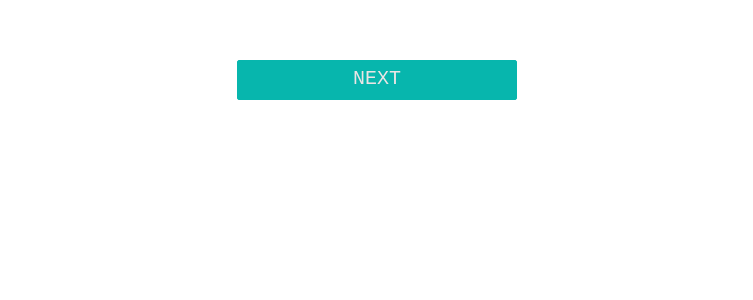
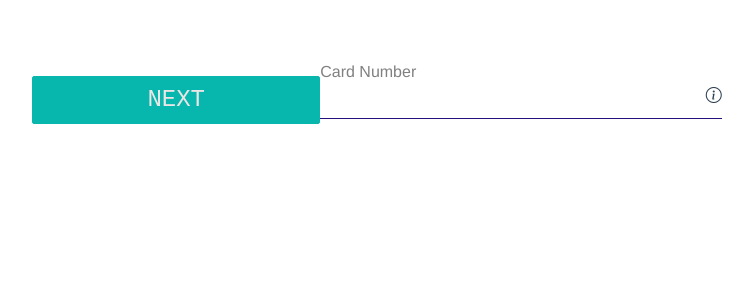
Before and after one commit to IngridCavalcantiGti/credit-card, a Vue app: page / in a window 1280 px wide. Shown: the top 300 px of the page, without its empty margins (263-1016 px from the left). Built offline with nearby package versions, Linux system fonts and the light colour scheme.

Commit message:
cria component input e ajusta button. Adiciona v-mask

```diff
--- a/src/App.vue
+++ b/src/App.vue
@@ -1,21 +1,27 @@
 <template>
   <Button label="NEXT" @onClick="clickNext" />
+  <Input label="Card Number" @input="InputValue" icon size="40" />
 </template>
 
 <script>
 import Button from "./components/Button.vue";
+import Input from "./components/Input.vue";
 
 export default {
   name: "App",
   components: {
     Button,
+    Input,
   },
 
   setup() {
     const clickNext = () => {
       alert("click");
     };
-    return { clickNext };
+    const InputValue = (value) => {
+      console.log(value);
+    };
+    return { clickNext, InputValue };
   },
 };
 </script>
@@ -29,4 +35,7 @@ export default {
   color: #2c3e50;
   margin-top: 60px;
 }
+/* body {
+  background-color: black !important;
+} */
 </style>
--- a/src/components/Button.vue
+++ b/src/components/Button.vue
@@ -18,11 +18,11 @@ export default {
   cursor: pointer;
   border: 1px solid #07b6ad;
   border-radius: 2px;
-  width: 28rem;
-  height: 4rem;
+  width: 18rem;
+  height: 3rem;
 }
 .label {
-  font-size: 2rem;
+  font-size: 1.5rem;
   display: flex;
   align-content: center;
   justify-content: center;
--- /dev/null
+++ b/src/components/Input.vue
@@ -0,0 +1,94 @@
+<template>
+  <label>
+    <span class="label d-block d-flex justify-content-between">
+      {{ label }}</span
+    >
+    <div class="input-group d-flex justify-content-end">
+      <input
+        class="input"
+        type="text"
+        :value="value"
+        @input="updateInput($event.target.value)"
+        :size="size"
+      />
+      <!-- <the-mask
+        mask="#XSAa"
+        value="12TgB"
+        type="text"
+        masked="true"
+        placeholder="test your mask here"
+      ></the-mask> -->
+      <i class="bi bi-info-circle position-absolute" v-if="icon"></i>
+    </div>
+  </label>
+</template>
+
+<script>
+// import { TheMask } from "vue-the-mask";
+// import { computed } from "vue";
+export default {
+  // components: { TheMask },
+  name: "Input",
+  props: {
+    label: {
+      type: String,
+      required: true,
+    },
+    icon: {
+      type: Boolean,
+      default: false,
+    },
+    size: {
+      type: String,
+      default: "20",
+    },
+  },
+
+  setup(props, { emit }) {
+    const updateInput = (value) => {
+      emit("input", value);
+    };
+
+    // const sizeInput = computed(() => (props.sizeLg ? "40" : "null"));
+
+    return {
+      updateInput,
+      // sizeInput,
+    };
+  },
+  //   computed: {
+  //     name() {
+  //       return this.label.toLowerCase();
+  //     },
+  //     model: {
+  //       get() {
+  //         return this.value;
+  //       },
+  //       set(value) {
+  //         this.$emit('input', value);
+  //       },
+  //     },
+  //   },
+};
+</script>
+<style scoped>
+.input {
+  padding: 0.3rem;
+  border-top: none;
+  border-right: none;
+  border-left: none;
+  background: transparent;
+  border-bottom: rgb(39, 16, 122) solid 1px;
+}
+.label {
+  color: gray;
+}
+
+.input:focus-visible {
+  border-bottom: rgb(39, 16, 122) solid 1px;
+  outline: none;
+}
+.sizeLg {
+  background: red;
+}
+</style>
--- a/src/main.js
+++ b/src/main.js
@@ -1,5 +1,6 @@
 import { createApp } from 'vue'
 import App from './App.vue'
 import 'bootstrap/dist/css/bootstrap.css'
+import 'bootstrap-icons/font/bootstrap-icons.css';
 
 createApp(App).mount('#app')
```
Also changed, not shown: package.json (+5 -2 lines), 1 other file (tests, documents, lock files or other folders).
